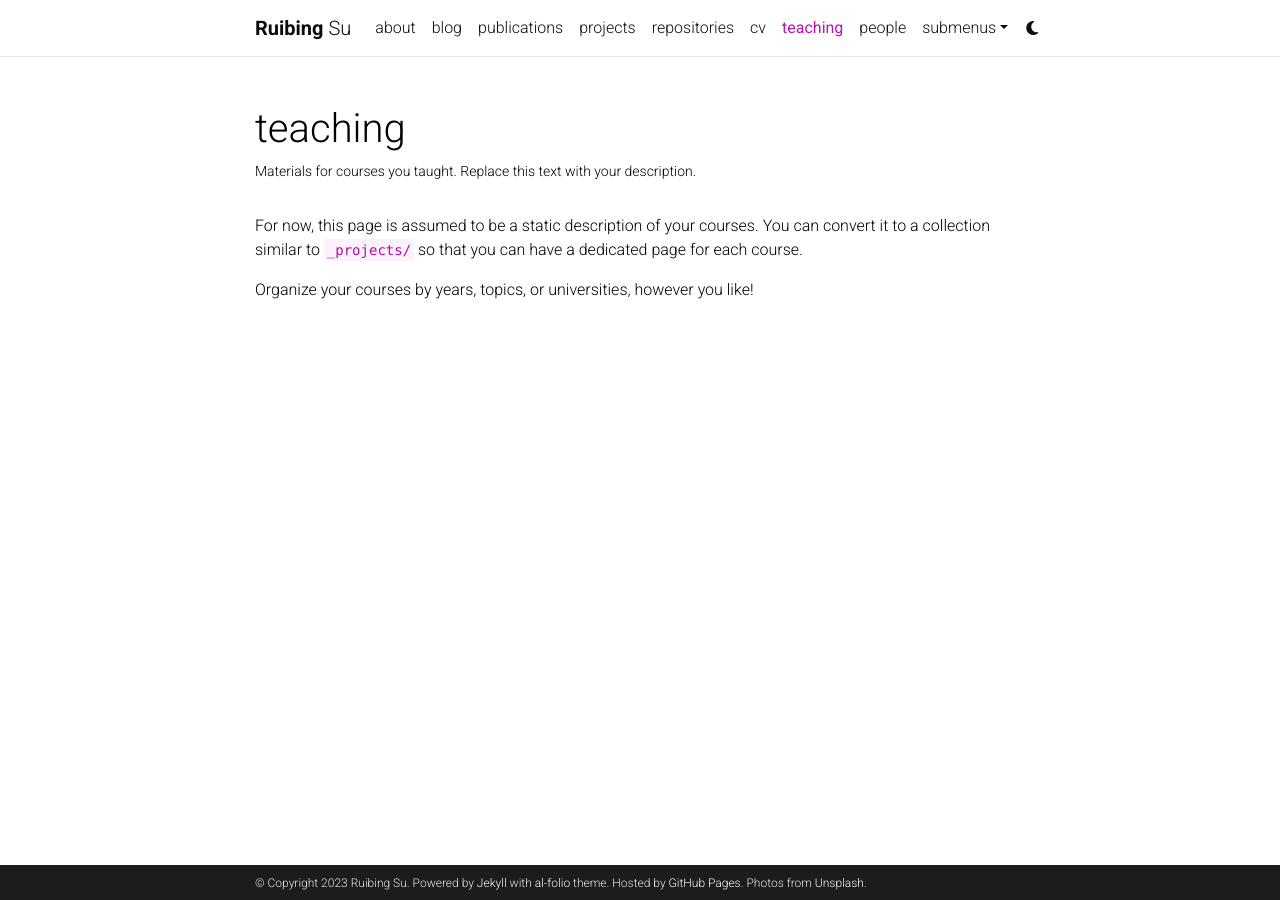
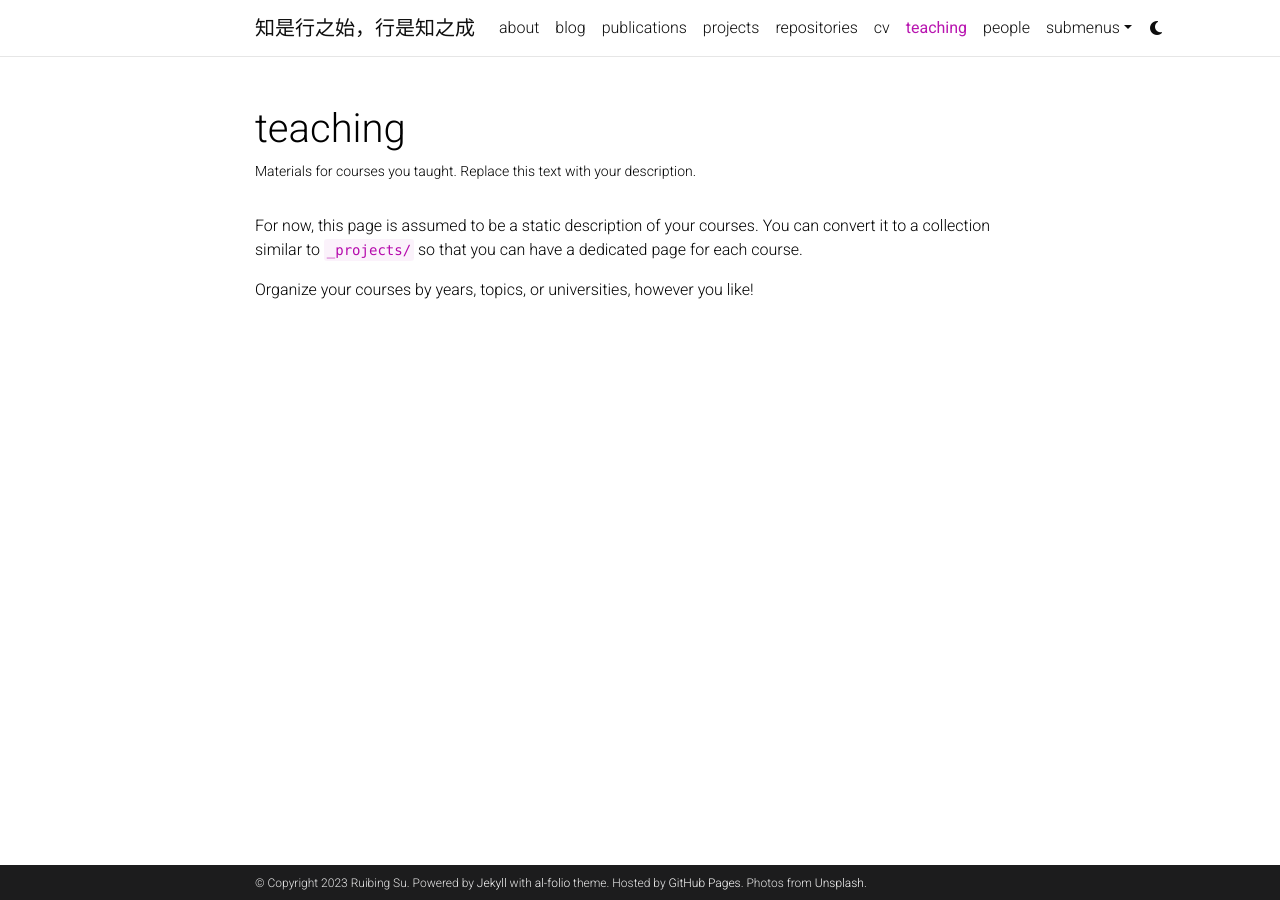
Before and after one commit to ruibingsu/ruibingsu.github.io, a Jekyll site: the page built from _pages/teaching.md, in a window 1280 px wide. Built offline with Jekyll 4.4.1, drawn with Linux system fonts in a browser that asks for light colours; comment, search, counter and statistics services are not loaded; a style sheet for code colours, icons or effects is not loaded.

Commit message:
Update _config.yml

```diff
--- a/_config.yml
+++ b/_config.yml
@@ -2,7 +2,7 @@
 # Site settings
 # -----------------------------------------------------------------------------
 
-title: blank # the website title (if blank, full name will be used instead)
+title: 知是行之始，行是知之成 # the website title (if blank, full name will be used instead)
 first_name: Ruibing
 middle_name:
 last_name: Su
```
